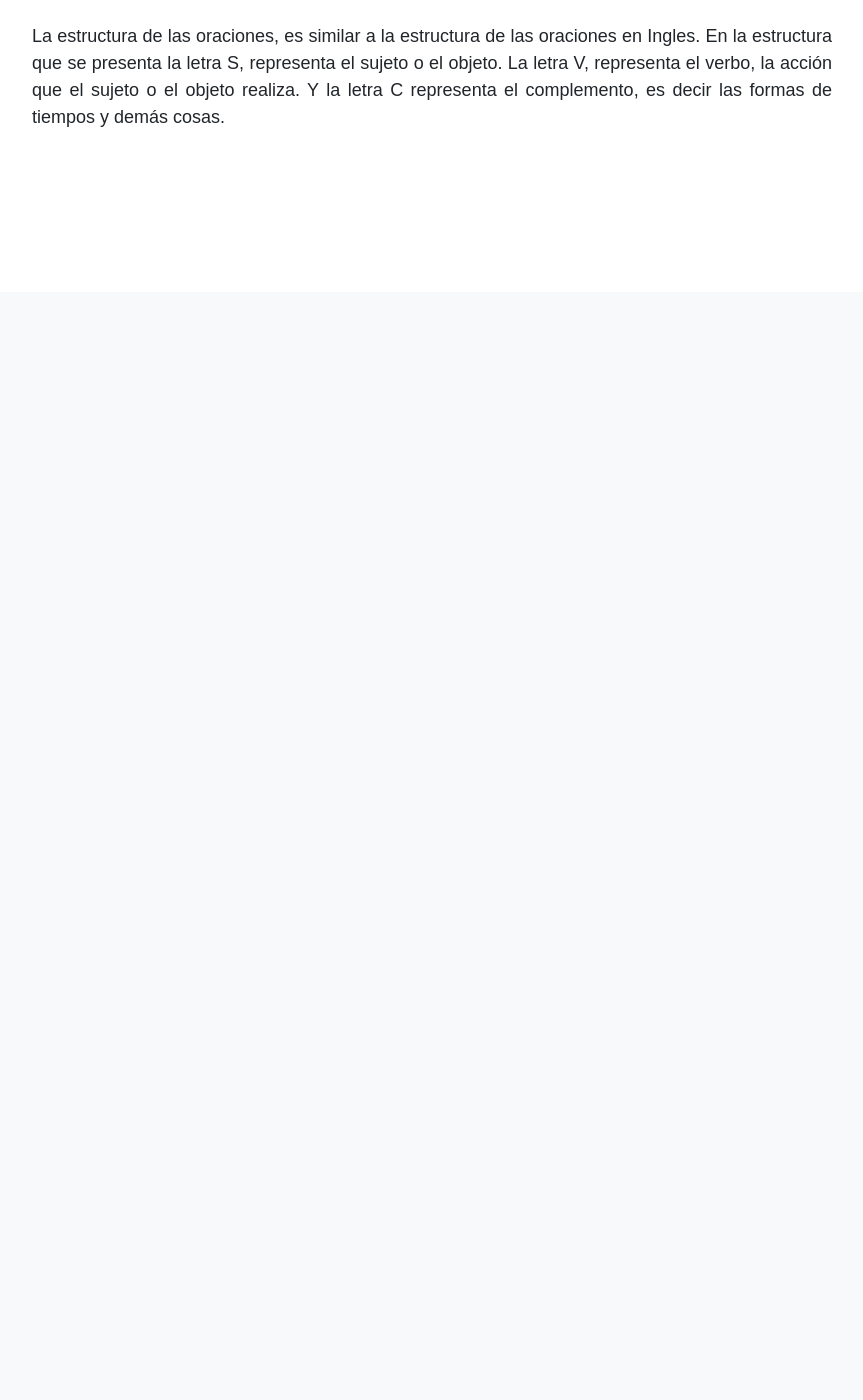
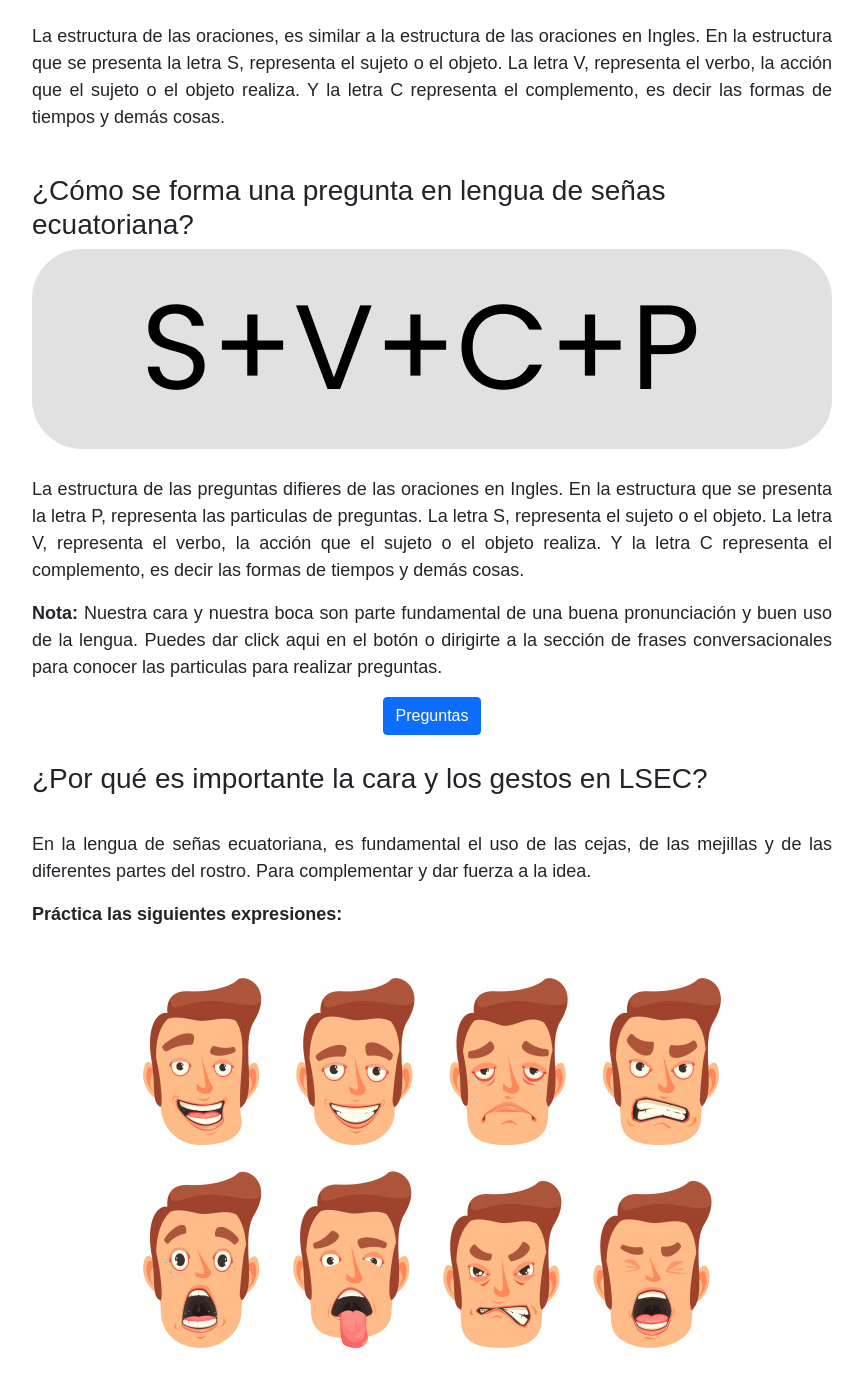
Before and after one commit to TeemoAFK/LearnSEC, a Symfony app: template templates/grammar/index.html.twig in a window 1280 px wide. Shown: the part 508-1908 px from the top of the page, without its empty margins (208-1071 px from the left). Before the commit the page ends 635 px from the top, so only its background shows below. Run offline with Twig, Linux system fonts and the light colour scheme; the template is opened without the code that fills it, so the values that code supplies are empty; some libraries are stand-ins or nearby versions.

Commit message:
Proyecto Learnsec - Saludos, comida, transacciones y preguntas

```diff
--- a/templates/grammar/index.html.twig
+++ b/templates/grammar/index.html.twig
@@ -28,6 +28,37 @@
             </p>
         </div>
     </center>
+    <br>
+    <h3>¿Cómo se forma una pregunta en lengua de señas ecuatoriana?</h3>
+        <div>
+            <img src="/images/gramatica1.png" class="img-fluid" alt="pregunta_gramatica" >
+        </div>
+        <br>
+        <div>
+            <p style="text-align: justify">
+                La estructura de las preguntas difieres de las oraciones en Ingles.
+                En la estructura que se presenta la letra P, representa las particulas de preguntas. La letra S, representa el sujeto o el objeto. La letra V, representa el verbo, la acción que el sujeto o el objeto realiza. Y la letra C representa el complemento, es decir las formas de tiempos y demás cosas.
+            </p>
+            <p style="text-align: justify"><b>Nota: </b>Nuestra cara y nuestra boca son parte fundamental de una buena pronunciación y buen uso de la lengua. Puedes dar click aqui en el botón o dirigirte a la sección de frases conversacionales para conocer las particulas para realizar preguntas.</p>
+            <center>
+                <a class="btn btn-primary" href="/preguntas" role="button">Preguntas</a>
+            </center>
+        </div>
+    <br>
+    <h3>¿Por qué es importante la cara y los gestos en LSEC?</h3>
+    <br>
+    <div>
+        <p style="text-align: justify"> En la lengua de señas ecuatoriana, es fundamental el uso de las cejas, de las mejillas y de las diferentes partes del rostro.
+            Para complementar y dar fuerza a la idea.
+        </p>
+        <p style="text-align: justify"><b>Práctica las siguientes expresiones: </b></p>
+    </div>
+    <center>
+        <div>
+            <img src="/images/gramatica2.jpg" class="img-fluid" alt="pregunta_gramatica" >
+        </div>
+    </center>
+
 
 </div>
 {% endblock %}
```
Also changed, not shown: templates/comida/index.html.twig (+4 -4 lines), templates/pagar/index.html.twig (+8 -8 lines), public/images/gramatica1.png (added), public/images/gramatica2.jpg (added).
